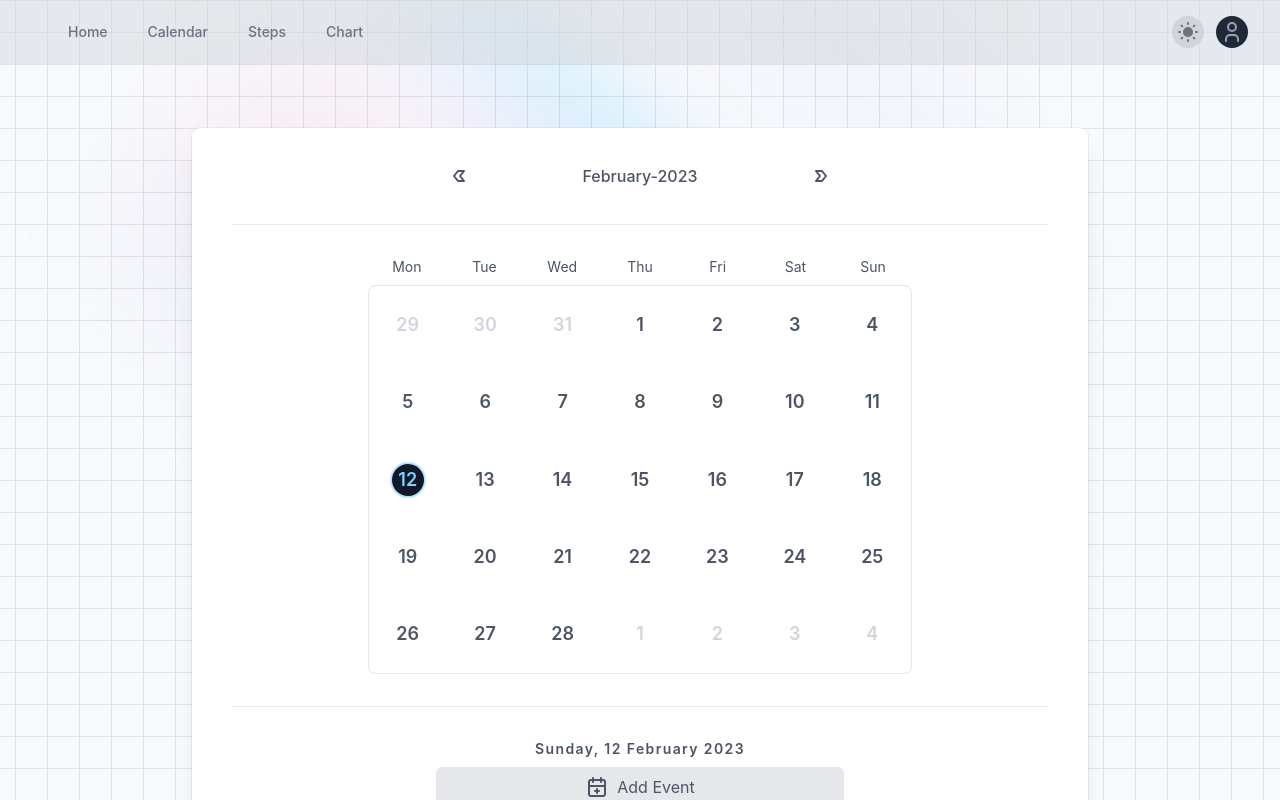
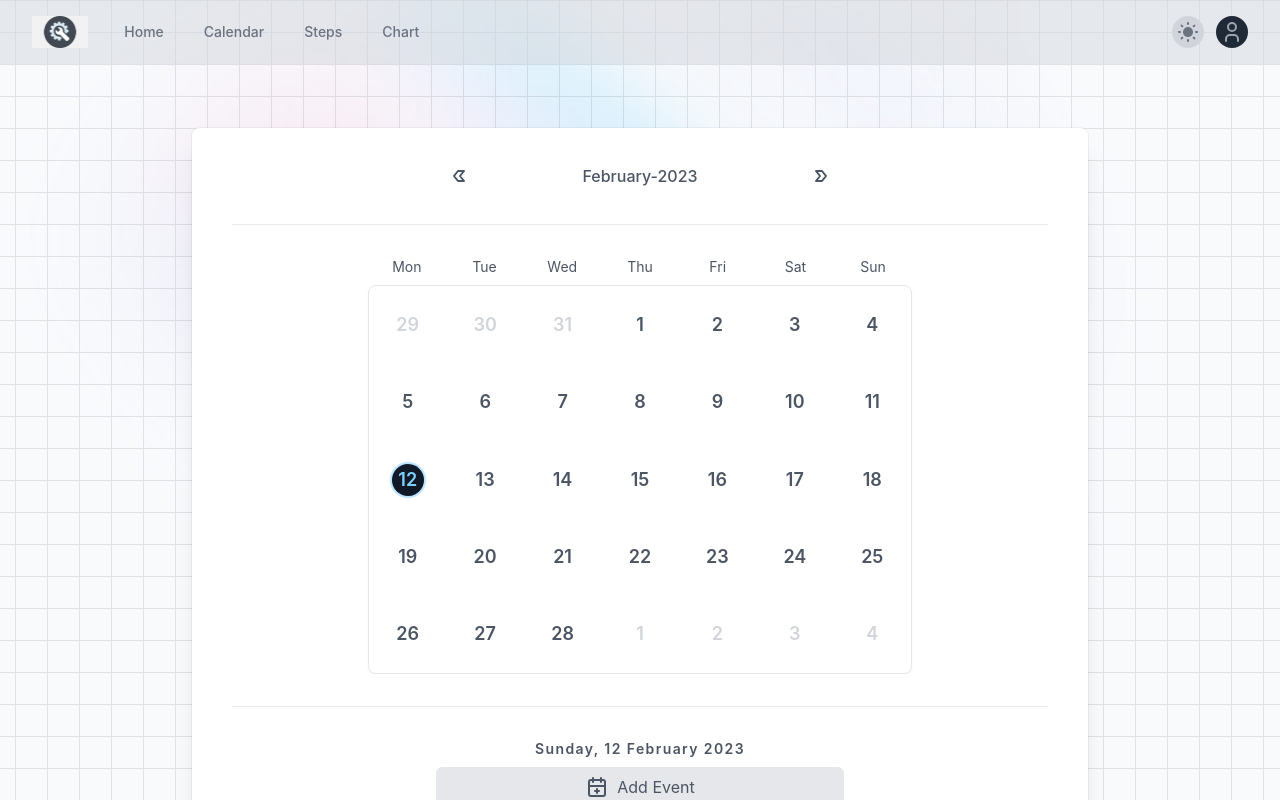
Before and after one commit to juanm512/calendar-steps-chart, a React (Vite) app: page / in a window 1280 px wide. Shown: the top 800 px of the page. Built offline with nearby package versions, Linux system fonts and the light colour scheme.

Commit message:
add icon logo

```diff
--- a/index.html
+++ b/index.html
@@ -2,7 +2,7 @@
 <html lang="en">
   <head>
     <meta charset="UTF-8" />
-    <!-- <link rel="icon" type="image/svg+xml" href="/vite.svg" /> -->
+    <link rel="icon" type="image/svg+xml" href="/logo.png" />
     <meta name="viewport" content="width=device-width, initial-scale=1.0" />
     <title>Calendar - Steps - Chart</title>
   </head>
--- a/src/components/NavBar.tsx
+++ b/src/components/NavBar.tsx
@@ -85,6 +85,18 @@ const NavBar = () => {
               </button>
             </div>
             <div className="flex flex-1 items-center justify-center sm:items-stretch sm:justify-start">
+              <div className="flex flex-shrink-0 items-center">
+                <img
+                  className="block h-8 w-auto lg:hidden"
+                  src="/logo.png"
+                  alt="Your Company"
+                />
+                <img
+                  className="hidden h-8 w-auto lg:block"
+                  src="/logo.png"
+                  alt="Your Company"
+                />
+              </div>
               <div className="hidden sm:ml-6 sm:block">
                 <div className="flex space-x-4">
                   <a
```
Also changed, not shown: public/logo.png (added).
